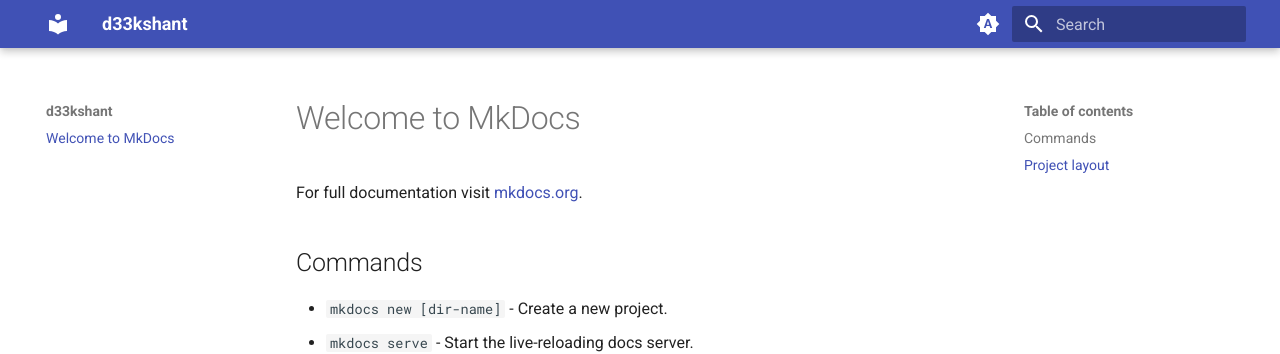
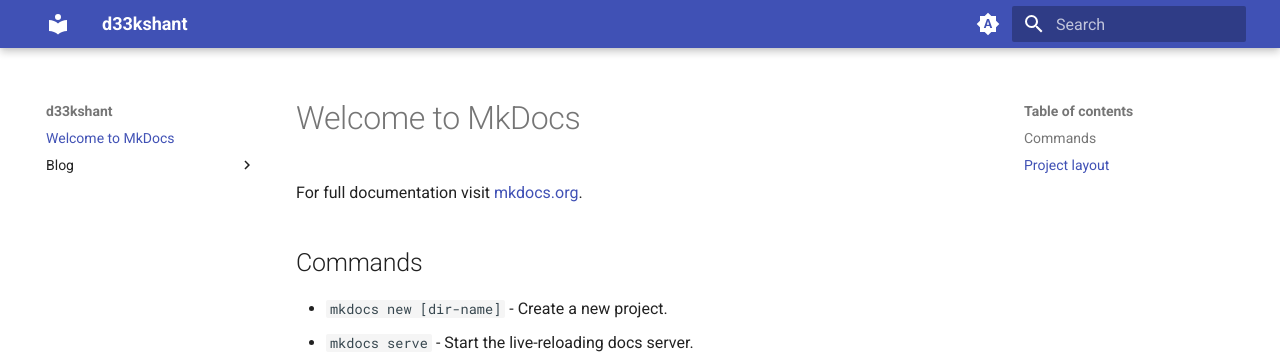
Before and after one commit to d33kshant/d33kshant.github.io, an MkDocs documentation site: the page built from docs/index.md, in a window 1280 px wide. Shown: the top 354 px of the page. Built offline with MkDocs 1.6.1 and Material for MkDocs 9.7.7, drawn with Linux system fonts in a browser that asks for light colours.

```diff
--- a/mkdocs.yml
+++ b/mkdocs.yml
@@ -23,6 +23,11 @@ theme:
   features:
     - content.code.copy
     - content.footnote.tooltips
+plugins:
+  - blog
+  - meta
+  - social
+  - search
 # Python markdown extensions
 markdown_extensions:
   - pymdownx.arithmatex
```
